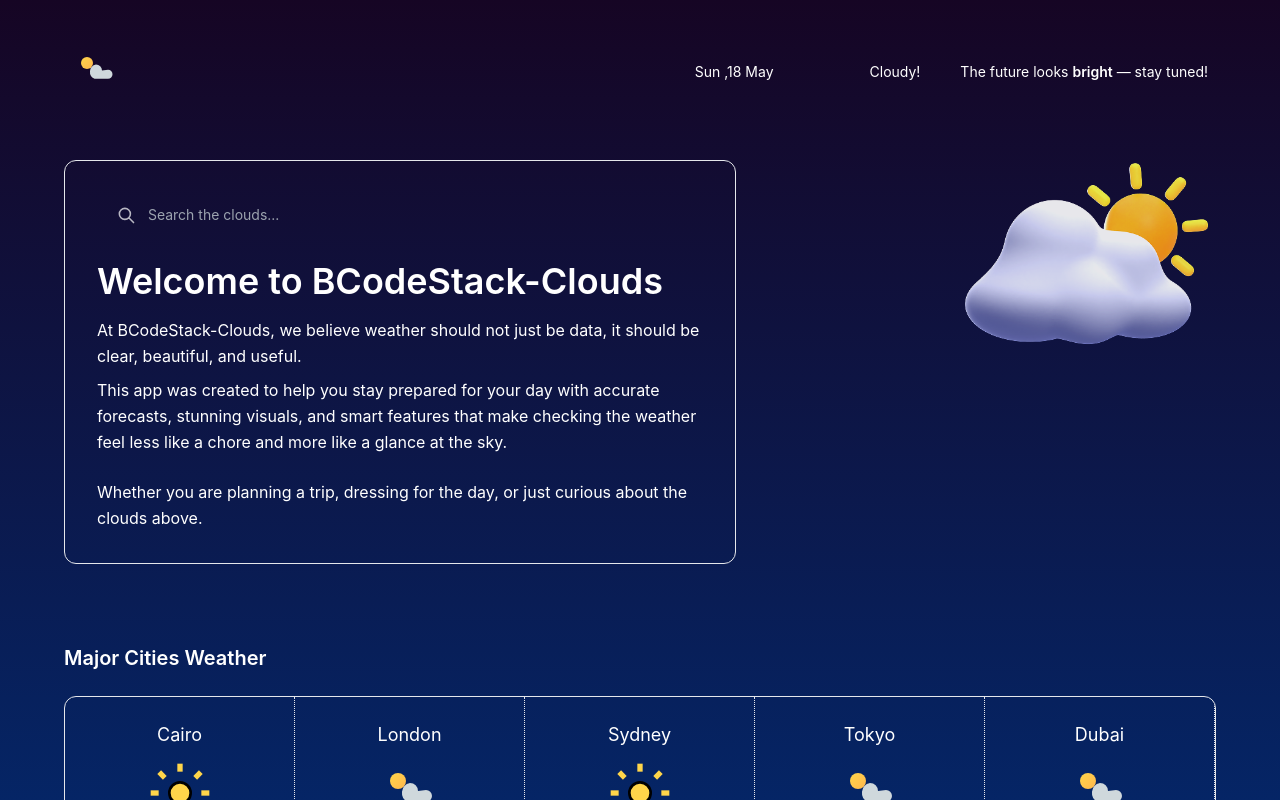
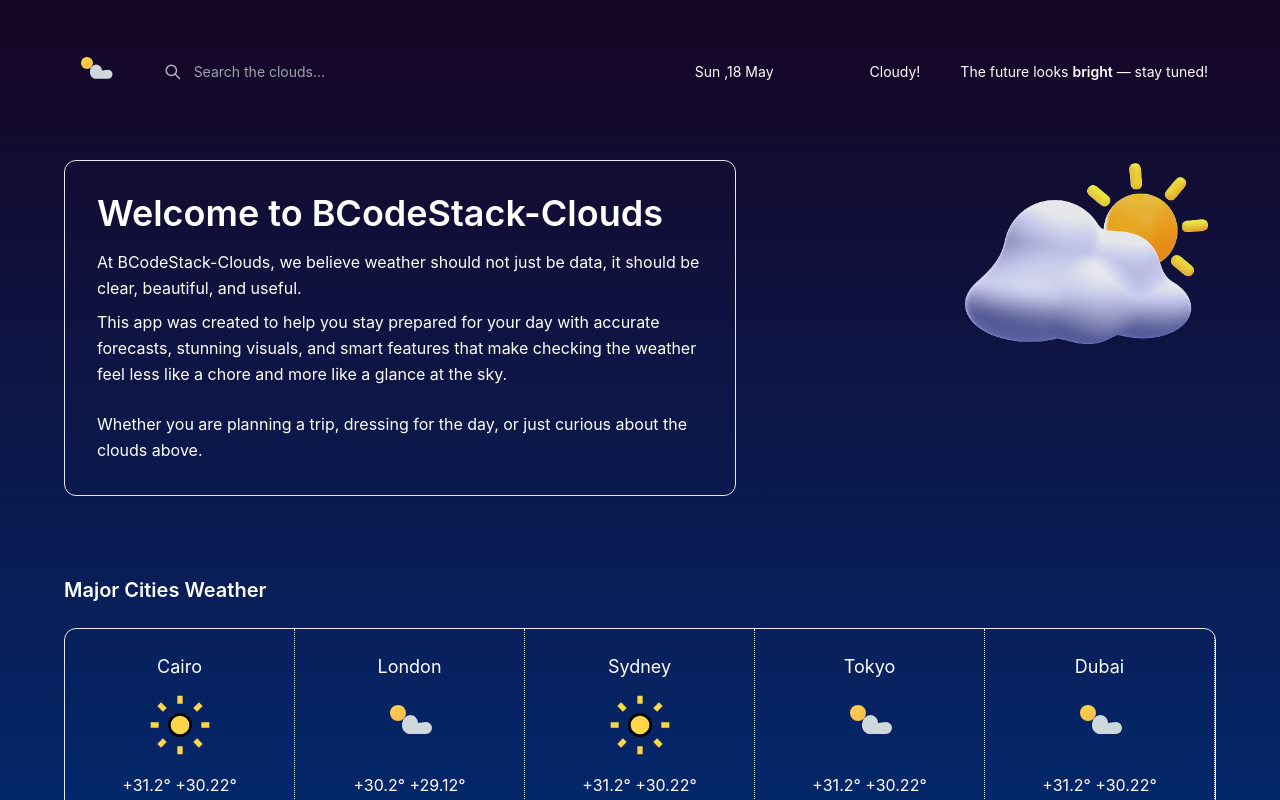
Before and after one commit to BethelHills/Weather-Forecast-Dashboard, a React (Vite) app: page / in a window 1280 px wide. Shown: the top 800 px of the page. Built offline with nearby package versions, Linux system fonts and the light colour scheme.

Commit message:
Restore search box to header and create separate transparent box for writeup

```diff
--- a/src/pages/HomeDark.jsx
+++ b/src/pages/HomeDark.jsx
@@ -17,10 +17,21 @@ export default function HomeDark() {
       {/* Header */}
       <div className="flex items-center justify-between px-2 mb-16">
 
-        {/* Left side: Logo */}
+        {/* Left side: Logo + Search */}
         <div className="flex items-center gap-6">
           {/* Logo */}
           <img src="/icons/cloud-sun.svg" alt="BCodeStack-Clouds logo" className="w-12" />
+
+          {/* Search bar */}
+          <div className="flex items-center gap-3 bg-white/10 px-5 py-3 rounded-xl w-[430px]">
+            <svg className="w-5 opacity-70" fill="none" stroke="currentColor" viewBox="0 0 24 24" xmlns="http://www.w3.org/2000/svg">
+              <path strokeLinecap="round" strokeLinejoin="round" strokeWidth={2} d="M21 21l-6-6m2-5a7 7 0 11-14 0 7 7 0 0114 0z" />
+            </svg>
+            <input
+              placeholder="Search the clouds..."
+              className="bg-transparent text-sm text-white/80 outline-none w-full"
+            />
+          </div>
         </div>
 
         {/* Right side: Date + Toggle + Text */}
@@ -50,24 +61,11 @@ export default function HomeDark() {
 
       </div>
 
-      {/* Body - Search Box with Writeup */}
+      {/* Body */}
       <div className="flex justify-between items-start mb-20">
 
-        {/* Search Box Container with Writeup */}
+        {/* Transparent Box for Writeup */}
         <div className="bg-white/10 rounded-xl p-8 max-w-2xl w-full border border-white/20">
-          {/* Search Input */}
-          <div className="flex items-center gap-3 bg-white/10 px-5 py-3 rounded-xl mb-6">
-            <svg className="w-5 opacity-70" fill="none" stroke="currentColor" viewBox="0 0 24 24" xmlns="http://www.w3.org/2000/svg">
-              <path strokeLinecap="round" strokeLinejoin="round" strokeWidth={2} d="M21 21l-6-6m2-5a7 7 0 11-14 0 7 7 0 0114 0z" />
-            </svg>
-            <input
-              placeholder="Search the clouds..."
-              className="bg-transparent text-sm text-white/80 outline-none w-full"
-            />
-          </div>
-
-          {/* Writeup Content */}
-          <div>
           <h1 className="text-4xl font-semibold mb-4">Welcome to BCodeStack-Clouds</h1>
 
           <p className="text-white/80 leading-relaxed mb-2">
@@ -85,7 +83,6 @@ export default function HomeDark() {
             Whether you are planning a trip, dressing for the day, or just curious about
             the clouds above.
           </p>
-          </div>
         </div>
 
         <img src="/weather-icons/BCodeStack-Clouds-logo.png" className="w-64 opacity-90" />
```
Lines whose indentation alone changed are shown as unchanged.
